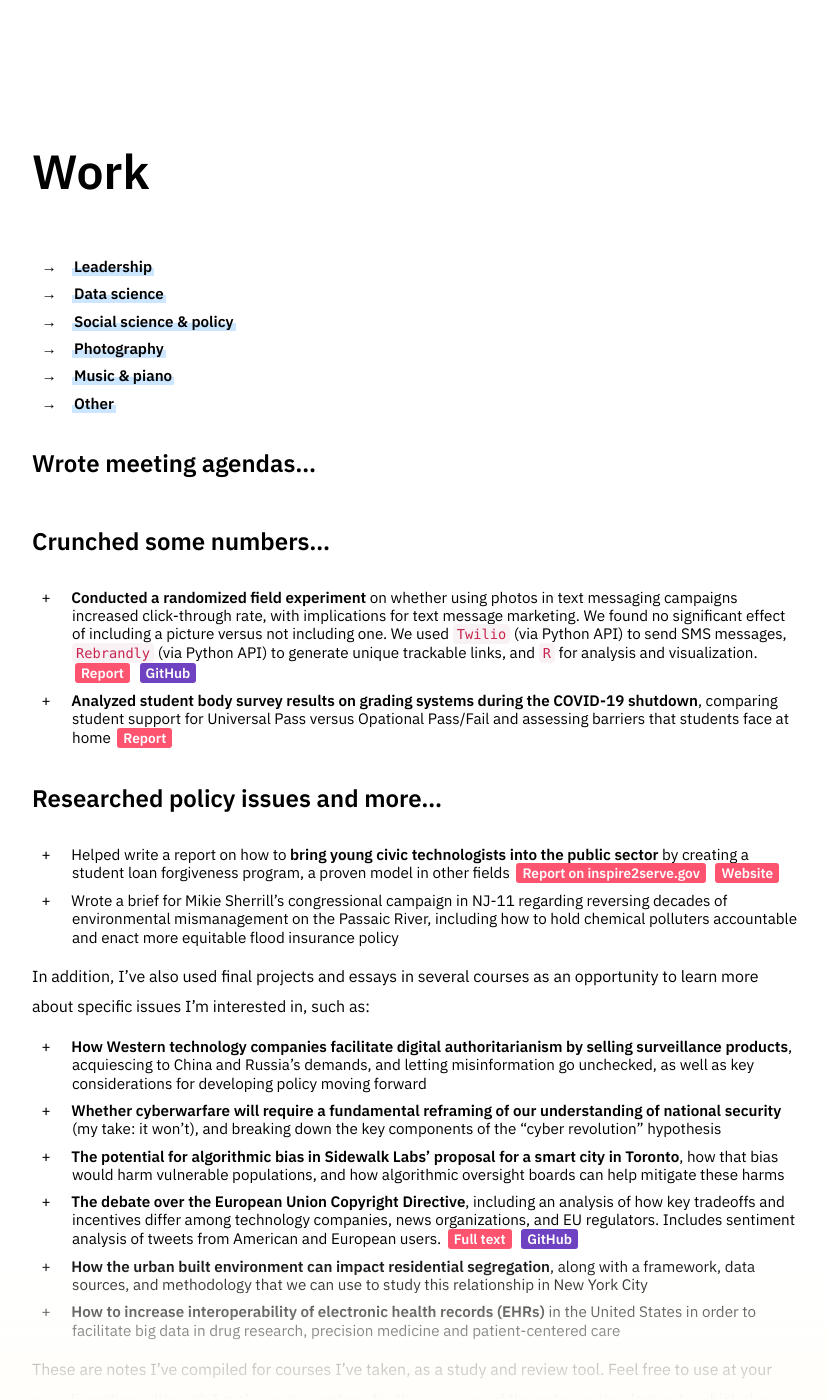
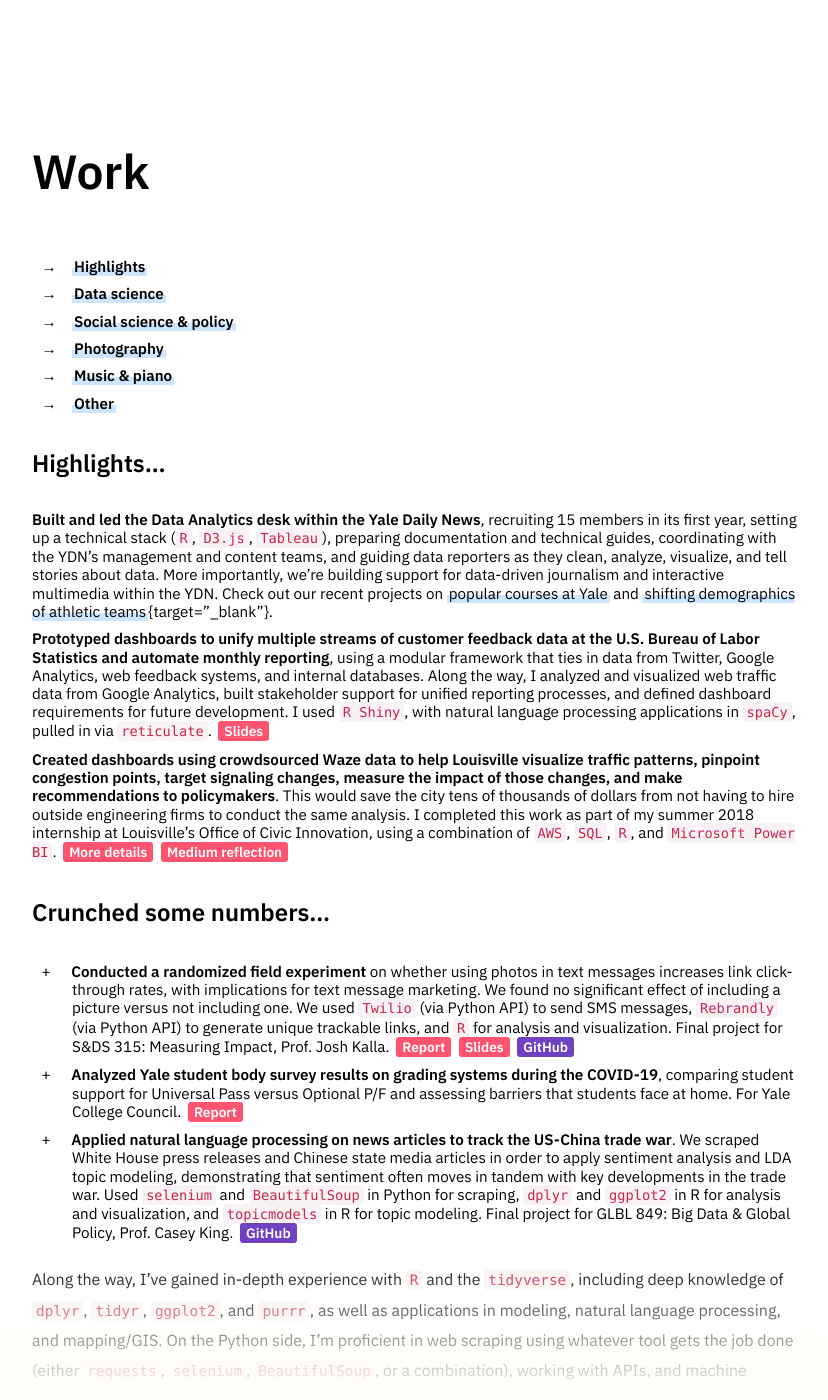
Before and after one commit to iamdanzhao/iamdanzhao.github.io, a Jekyll site: the page built from work/index.md, in a window 1280 px wide and 1400 px high, scrolled down 194 px. Shown: the whole window, without its empty margins (224-1052 px from the left). Built offline with Jekyll 4.4.1, drawn with Linux system fonts in a browser that asks for light colours; some of the changed text lies outside the part shown.

Commit message:
mostly complete works page

```diff
--- a/styles/main.css
+++ b/styles/main.css
@@ -227,6 +227,8 @@
 .list-plus,
 .list-arrows {
     padding-left: 40px;
+    margin-top: 1.5em;
+    margin-bottom: 1.5em;
 }
 
 .list-plus li,
@@ -554,7 +556,7 @@
     color: white;
     border-radius: 3px;
     padding: 1px 6px;
-    margin-right: 3px;
+    margin-right: 1px;
     margin-left: 3px;
     text-decoration: none;
     transition: all 0.25s ease-in-out;
--- a/work/index.md
+++ b/work/index.md
@@ -6,29 +6,42 @@
 # Work
 
 {: .list-arrows .list-bold}
-- [Leadership](#leadership)
+- [Highlights](#highlights)
 - [Data science](#data-science)
 - [Social science & policy](#social-science)
 - [Photography](#photography)
 - [Music & piano](#music)
 - [Other](#other)
 
-## Wrote meeting agendas... {#leadership}
+## Highlights... {#highlights}
+
+- **Built and led the Data Analytics desk within the Yale Daily News**, recruiting 15 members in its first year, setting up a technical stack (`R`, `D3.js`, `Tableau`), preparing documentation and technical guides, coordinating with the YDN's management and content teams, and guiding data reporters as they clean, analyze, visualize, and tell stories about data. More importantly, we're building support for data-driven journalism and interactive multimedia within the YDN. Check out our recent projects on [popular courses at Yale](https://yaledailynews.com/blog/2020/01/10/yales-most-popular-courses/){:target="_blank"} and [shifting demographics of athletic teams](http://features.yaledailynews.com/blog/2020/04/24/analysis-a-shifting-demographic-for-storied-yale-crew-international-athletes-elevate-the-elis/){target="_blank"}.
+- **Prototyped dashboards to unify multiple streams of customer feedback data at the U.S. Bureau of Labor Statistics and automate monthly reporting**, using a modular framework that ties in data from Twitter, Google Analytics, web feedback systems, and internal databases. Along the way, I analyzed and visualized web traffic data from Google Analytics, built stakeholder support for unified reporting processes, and defined dashboard requirements for future development. I used `R Shiny`, with natural language processing applications in `spaCy`, pulled in via `reticulate`. [Slides](https://github.com/codingitforward/cdfdemoday2019/blob/master/Integrating_Multiple_Sources_of_Customer_Feedback_Data.pdf){:target="_blank" class="button inline-label-page"}
+- **Created dashboards using crowdsourced Waze data to help Louisville visualize traffic patterns, pinpoint congestion points, target signaling changes, measure the impact of those changes, and make recommendations to policymakers**. This would save the city tens of thousands of dollars from not having to hire outside engineering firms to conduct the same analysis. I completed this work as part of my summer 2018 internship at Louisville's Office of Civic Innovation, using a combination of `AWS`, `SQL`, `R`, and `Microsoft Power BI`. [More details](http://danielzhao.com/work/louisville/){:class="button inline-label-page"} [Medium reflection](https://medium.com/louisville-metro-opi2/data-driven-governance-reflecting-on-opi2-bdd324aefbdc){:target="_blank" class="button inline-label-page"}
 
 ## Crunched some numbers... {#data-science}
 
 {: .list-plus}
-- **Conducted a randomized field experiment** on whether using photos in text messaging campaigns increased click-through rate, with implications for text message marketing. We found no significant effect of including a picture versus not including one. We used `Twilio` (via Python API) to send SMS messages, `Rebrandly` (via Python API) to generate unique trackable links, and `R` for analysis and visualization. [Report](https://drive.google.com/file/d/1zMFYqGpCuJ-gEAoDZafG6VLL2PQxQe_b/view?usp=sharing){:target="_blank" class="button inline-label-page"} [GitHub](https://github.com/iamdanzhao/teatexts){:target="_blank" class="button inline-label-github"}
-- **Analyzed student body survey results on grading systems during the COVID-19 shutdown**, comparing student support for Universal Pass versus Opational Pass/Fail and assessing barriers that students face at home [Report](https://drive.google.com/file/d/1ltuBAJO32H4yhcteUkkrn4tuyvTjW2lu/view?usp=sharing){:target="_blank" class="button inline-label-page"}
+- **Conducted a randomized field experiment** on whether using photos in text messages increases link click-through rates, with implications for text message marketing. We found no significant effect of including a picture versus not including one. We used `Twilio` (via Python API) to send SMS messages, `Rebrandly` (via Python API) to generate unique trackable links, and `R` for analysis and visualization. Final project for S&DS 315: Measuring Impact, Prof. Josh Kalla. [Report](https://drive.google.com/file/d/1zMFYqGpCuJ-gEAoDZafG6VLL2PQxQe_b/view?usp=sharing){:target="_blank" class="button inline-label-page"} [Slides](https://docs.google.com/presentation/d/1qjBd1igY0IjrU7NS7eUP02LMKwQGF-yPGUnW_CZ_MUg/edit?usp=sharing){:target="_blank" class="button inline-label-page"} [GitHub](https://github.com/iamdanzhao/teatexts){:target="_blank" class="button inline-label-github"}
+- **Analyzed Yale student body survey results on grading systems during the COVID-19**, comparing student support for Universal Pass versus Optional P/F and assessing barriers that students face at home. For Yale College Council. [Report](https://drive.google.com/file/d/1ltuBAJO32H4yhcteUkkrn4tuyvTjW2lu/view?usp=sharing){:target="_blank" class="button inline-label-page"}
+- **Applied natural language processing on news articles to track the US-China trade war**. We scraped White House press releases and Chinese state media articles in order to apply sentiment analysis and LDA topic modeling, demonstrating that sentiment often moves in tandem with key developments in the trade war. Used `selenium` and `BeautifulSoup` in Python for scraping, `dplyr` and `ggplot2` in R for analysis and visualization, and `topicmodels` in R for topic modeling. Final project for GLBL 849: Big Data & Global Policy, Prof. Casey King. [GitHub](https://github.com/iamdanzhao/maketradenotwar){:target="_blank" class="button inline-label-github"}
 
+Along the way, I've gained in-depth experience with `R` and the `tidyverse`, including deep knowledge of `dplyr`, `tidyr`, `ggplot2`, and `purrr`, as well as applications in modeling, natural language processing, and mapping/GIS. On the Python side, I'm proficient in web scraping using whatever tool gets the job done (either `requests`, `selenium`, `BeautifulSoup`, or a combination), working with APIs, and machine learning. I'm also proficient with `D3.js`, Stata, Tableau, `R Shiny`, and `SQL`.
+
+I've attempted to document all of this by creating reference guides for what I've learned. They're incomplete and I'm constantly adding to them, but perhaps they'll be useful:
+
+{: .list-plus .list-bold}
+- [R Reference](http://danielzhao.com/media/r_reference.html){:target="_bold"}
+- [Statistics Reference](https://drive.google.com/file/d/1CeTKZ32HvNSXsvFgMBpNHLc0B5npiUac/view?usp=sharing){:target="_bold"}
 
 ## Researched policy issues and more... {#social-science}
 
 {: .list-plus}
 - Helped write a report on how to **bring young civic technologists into the public sector** by creating a student loan forgiveness program, a proven model in other fields [Report on inspire2serve.gov](https://inspire2serve.gov/_api/files/343){: class="button inline-label-page" target="_blank"} [Website](https://picturegrants.org/){: class="button inline-label-page" target="_blank"}
-- Wrote a brief for Mikie Sherrill's congressional campaign in NJ-11 regarding reversing decades of environmental mismanagement on the Passaic River, including how to hold chemical polluters accountable and enact more equitable flood insurance policy
+- **Led a team of 10 to research the Connecticut Green Bank, a public-private investment bank that funds renewable energy projects** in Connecticut and the nation's first of its kind. We focused on the relationship between its investment model and its shift towards equitable access to green energy, and present challenges in the face of Connecticut's budgetary challenges.
+- Wrote a brief for **Mikie Sherrill's congressional campaign in NJ-11** regarding **reversing decades of environmental mismanagement on the Passaic River**, including how to hold chemical polluters accountable and enact more equitable flood insurance policy
 
-In addition, I've also used final projects and essays in several courses as an opportunity to learn more about specific issues I'm interested in, such as:
+In addition, I've also used **final projects and essays** in several courses as an opportunity to learn more about specific issues I'm interested in, such as:
 
 {: .list-plus}
 - **How Western technology companies facilitate digital authoritarianism by selling surveillance products**, acquiescing to China and Russia's demands, and letting misinformation go unchecked, as well as key considerations for developing policy moving forward
@@ -72,9 +85,9 @@
 
 ## Other {#other}
 
-**Map of hubs of US Big Three airline companies**:
+**Map of hubs of US Big Three airline companies** [Google Maps](https://www.google.com/maps/d/u/0/edit?mid=1x2s9hTjBWYEQRFqwLvMWxp2eVJENeZsx&ll=30.791630598850965%2C-96.6942578&z=4){:target="_blank" class="inline-label-page button"}
 
-- Current as of December 2018, but Delta has since designated Boston (BOS) as a hub, and established focus city operations Austin (AUS), Nashville (BNA), and San Jose (SJC). Now, nobody knows what will happen to the majors hubs post-coronavirus. [Google Maps](https://www.google.com/maps/d/u/0/edit?mid=1x2s9hTjBWYEQRFqwLvMWxp2eVJENeZsx&ll=30.791630598850965%2C-96.6942578&z=4){:target="_blank" class="inline-label-page button"}
+- Current as of December 2018, but Delta has since designated Boston (BOS) as a hub, and established focus city operations Austin (AUS), Nashville (BNA), and San Jose (SJC). Of course, all of this is up in the air because nobody knows what will happen post-coronavirus.
 
 <br>
 
```
Also changed, not shown: other parts of work/index.md (+6 -6 lines).
